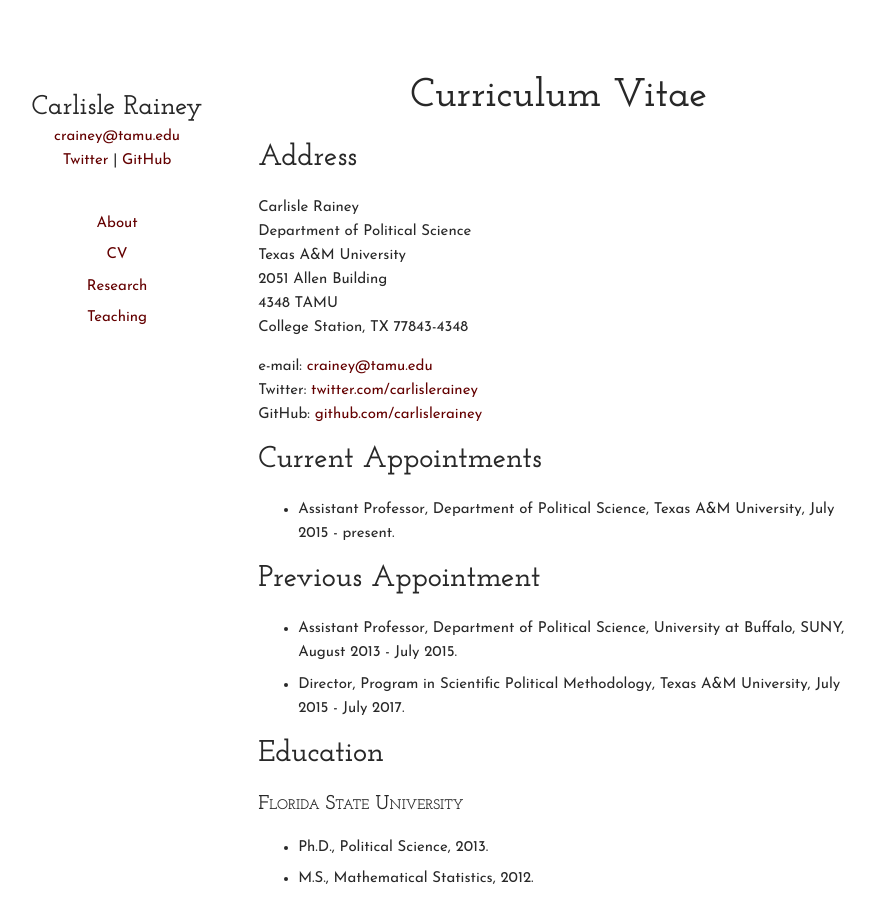
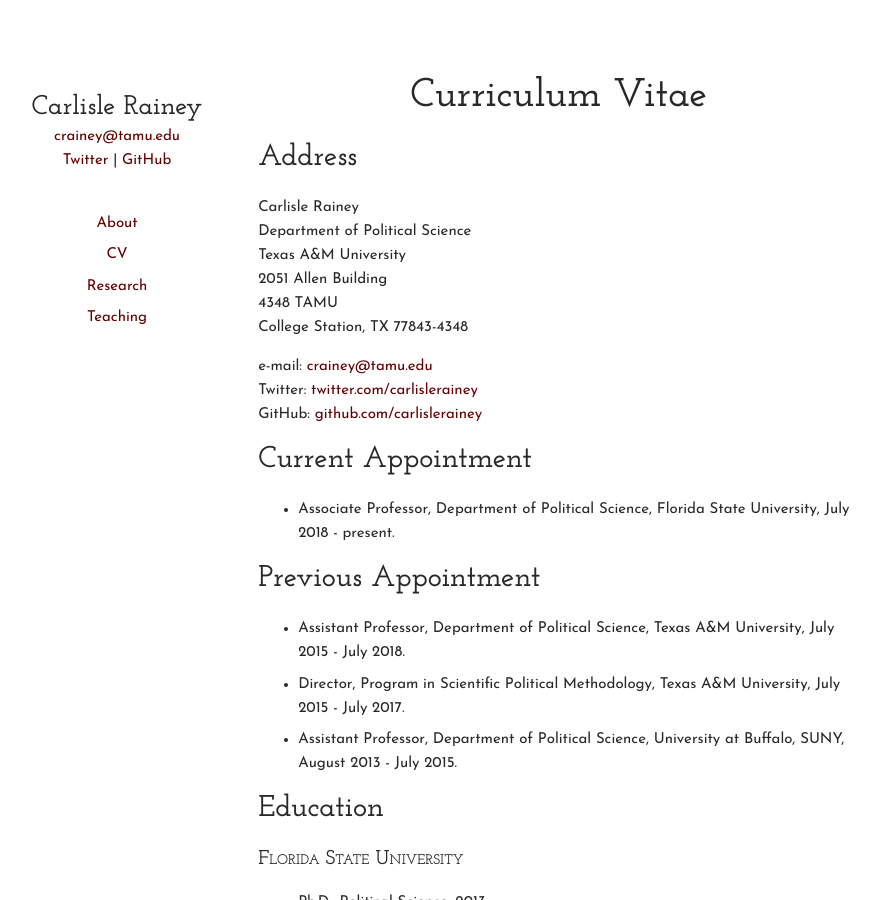
Before and after one commit to carlislerainey/carlislerainey.github.io, a Jekyll site: the page built from cv/index.md, in a window 1280 px wide and 900 px high. Shown: the whole window, without its empty margins (204-1084 px from the left). Built offline with Jekyll 4.4.1, drawn with Linux system fonts in a browser that asks for light colours.

Commit message:
update cv

```diff
--- a/cv/index.md
+++ b/cv/index.md
@@ -18,15 +18,16 @@
 Twitter: [twitter.com/carlislerainey](https://twitter.com/carlislerainey)
 GitHub: [github.com/carlislerainey](https://github.com/carlislerainey)
 
-## Current Appointments
+## Current Appointment
 
-- Assistant Professor, Department of Political Science, Texas A&M University, July 2015 - present.
+- Associate Professor, Department of Political Science, Florida State University, July 2018 - present.
+
 
 ## Previous Appointment
 
+- Assistant Professor, Department of Political Science, Texas A&M University, July 2015 - July 2018.
+- Director, Program in Scientific Political Methodology, Texas A&M University, July 2015 - July 2017.
 - Assistant Professor, Department of Political Science, University at Buffalo, SUNY, August 2013 - July 2015.
-- Director, Program in Scientific Political Methodology, Texas A&M University, July 2015 - July 2017.
-
 
 ## Education
 
```
